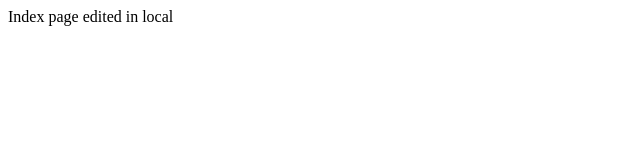
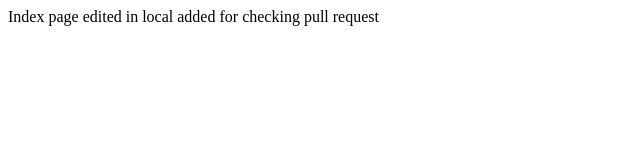
Before and after one commit to rnarang89/SecondWebsite, a plain HTML site: page index.html in a window 1280 px wide. Shown: the whole page, without its empty margins (0-640 px from the left). Drawn offline with Linux system fonts and the light colour scheme.

Commit message:
checking pull request feature

```diff
--- a/index.html
+++ b/index.html
@@ -3,5 +3,6 @@
     Index page
 
 	edited in local
+	  added for checking pull request
   </body>
 </html>
```
